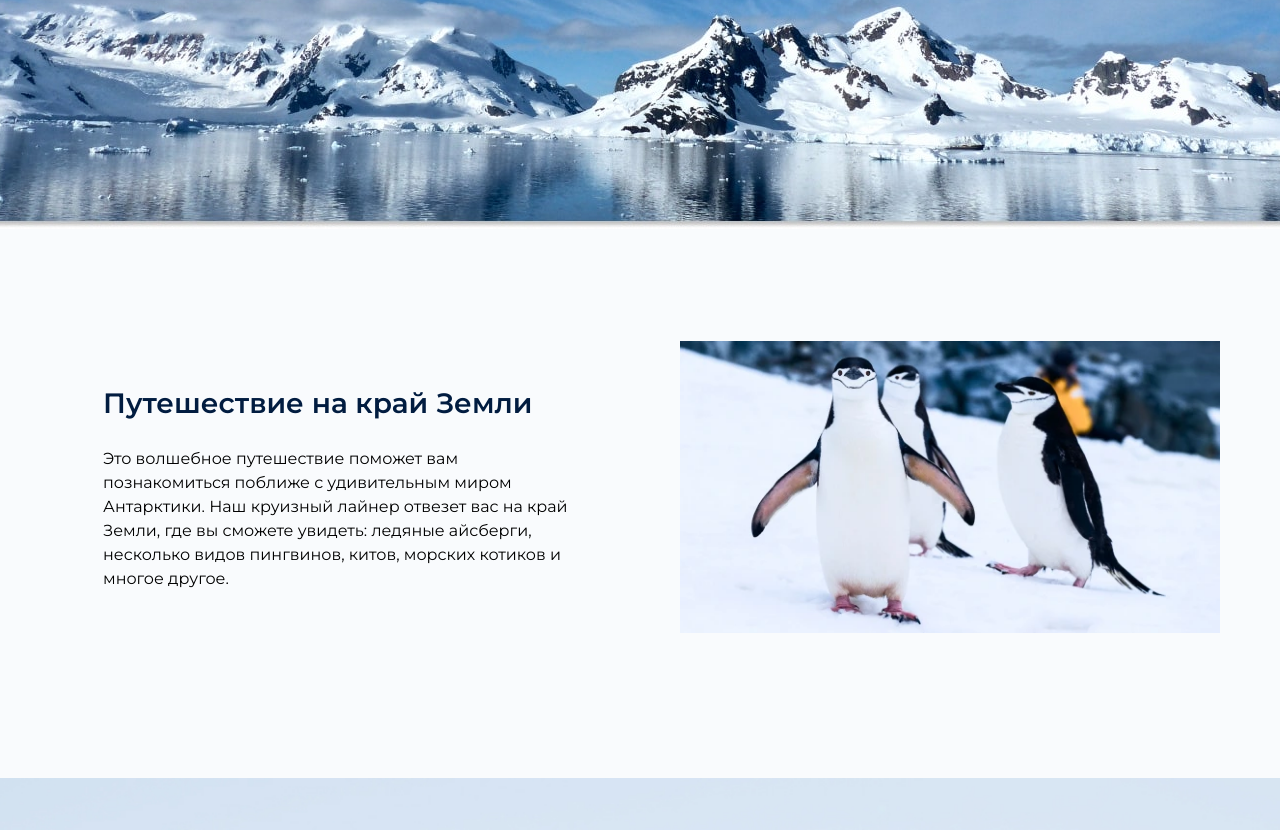
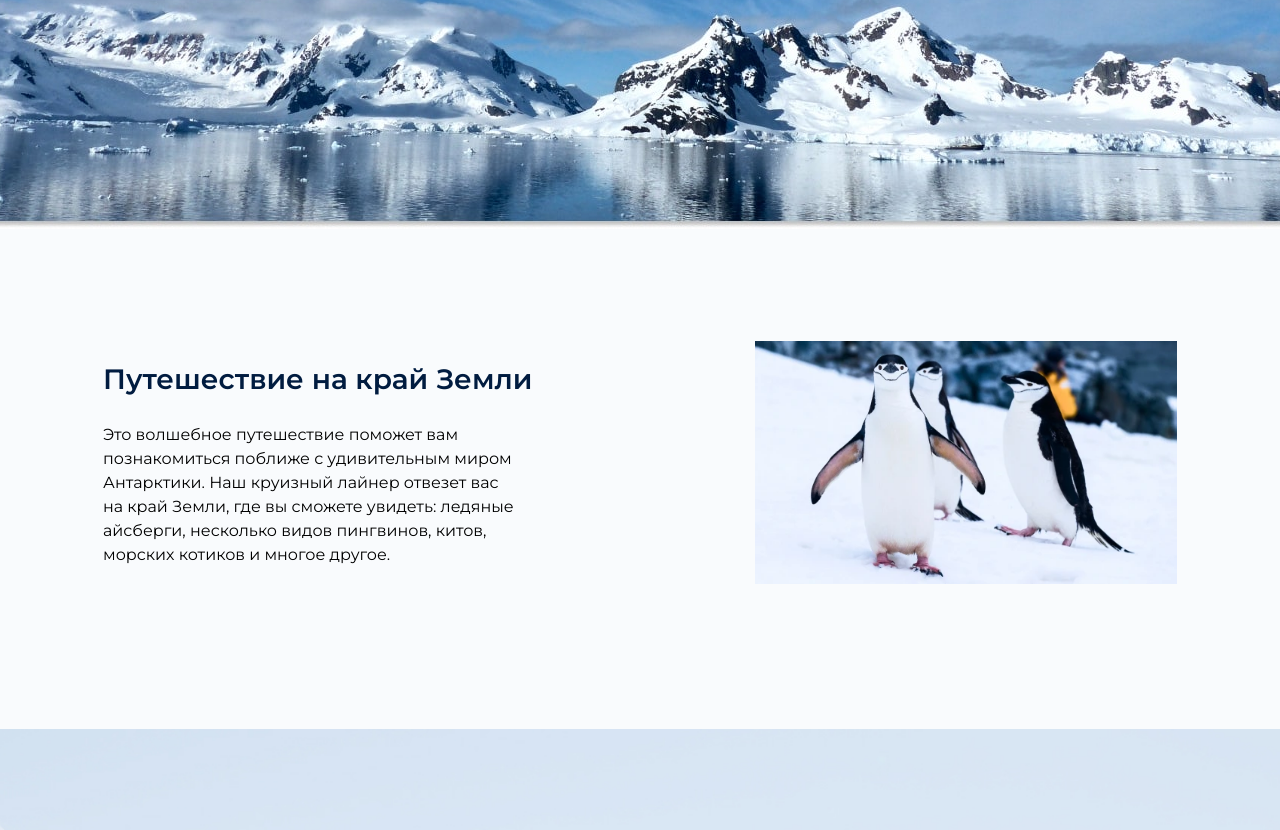
Before and after one commit to 4exOFFby/arctic-cruises, a website built with webpack: page source/index.html in a window 1280 px wide. Shown: the part 429-1259 px from the top of the page. Built offline with nearby package versions, Linux system fonts and the light colour scheme; files whose address does not match are found by name.

Commit message:
Проект точно готов к повторному баг-тесту

```diff
--- a/source/sass/blocks/about-as.scss
+++ b/source/sass/blocks/about-as.scss
@@ -43,9 +43,14 @@
 @media (min-width: 1024px) and (max-width: 1366px) {
   .about-as {
     img {
-      width: 42.2vw;
-      height: 22.8vw;
-      margin-left: 100px;
+      width: 33vw;
+      height: 19vw;
+      margin-left: 0;
+    }
+
+    .about-as__text-wrapper {
+      align-self: center;
+      max-width: 445px;
     }
   }
 }
```
Also changed, not shown: build/css/style.css, build/css/style.min.css, 1 other file.
